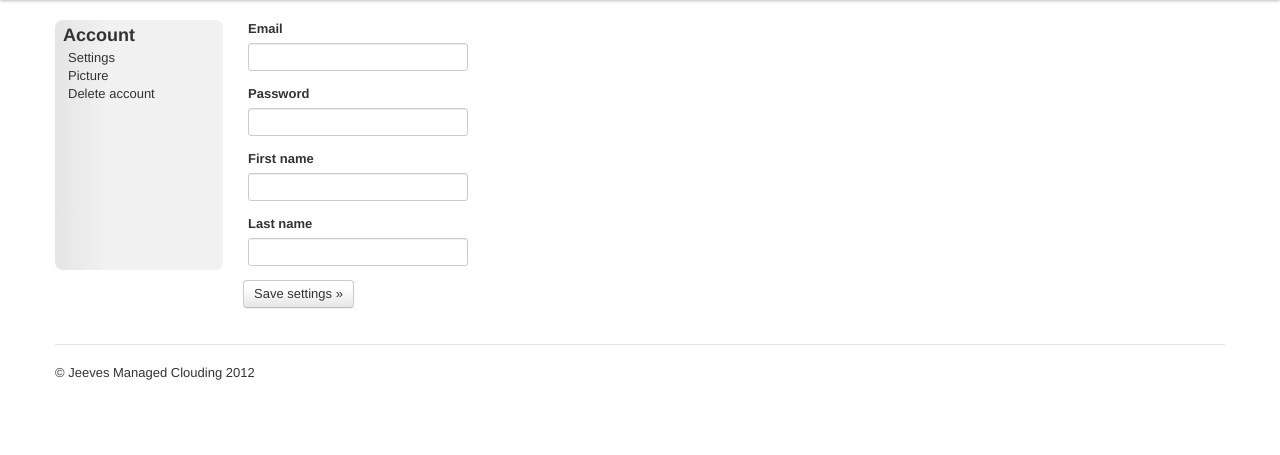
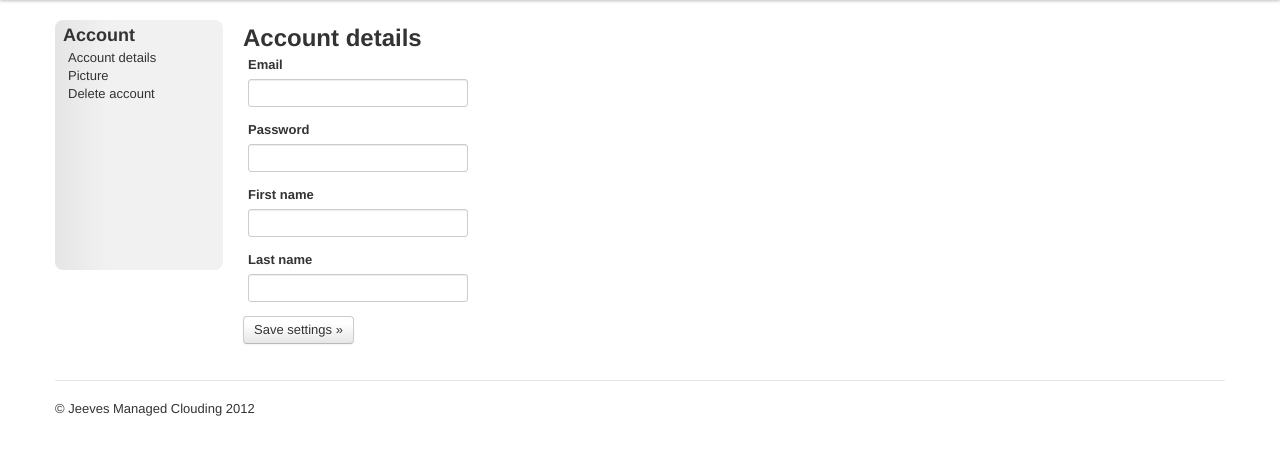
Before and after one commit to sebdah/relic, a Django app: template jeeves/templates/core/account_edit.html in a window 1280 px wide. Shown: the part 40-495 px from the top of the page. Run offline with Django 3.2, Linux system fonts and the light colour scheme; the template is opened without the code that fills it: values that come from a table or form of the project are taken from there, others are empty; parts of the project's set-up code (start-up, migrations or seed data) failed here and were passed over; some libraries are stand-ins or nearby versions.

Commit message:
Changed bad labling

```diff
--- a/jeeves/templates/core/account_edit.html
+++ b/jeeves/templates/core/account_edit.html
@@ -19,7 +19,7 @@
     Show only Settings when loading the page
     */
     $(document).ready(function(){
-        $("#settings").show();
+        $("#account").show();
         $("#picture").hide();
         $("#delete").hide();
     });
@@ -28,7 +28,7 @@
     Hide all content
     */
     function hideAll(){
-        $("#settings").hide();
+        $("#account").hide();
         $("#picture").hide();
         $("#delete").hide();
     }
@@ -46,12 +46,13 @@
 <div class='side-menu'>
     <h3>Account</h3>
     <ul>
-        <li onClick='hideAll(); $("#settings").show()'>Settings</li>
+        <li onClick='hideAll(); $("#account").show()'>Account details</li>
         <li onClick='hideAll(); $("#picture").show()'>Picture</li>
         <li onClick='hideAll(); $("#delete").show()'>Delete account</li>
     </ul>
 </div>
-<div id="settings" class='main-content'>
+<div id="account" class='main-content'>
+    <h2>Account details</h2>
     <form name="accountForm" method='post' action=''>{% csrf_token %}
     <table ="table">
         {% for field in form %}
```
